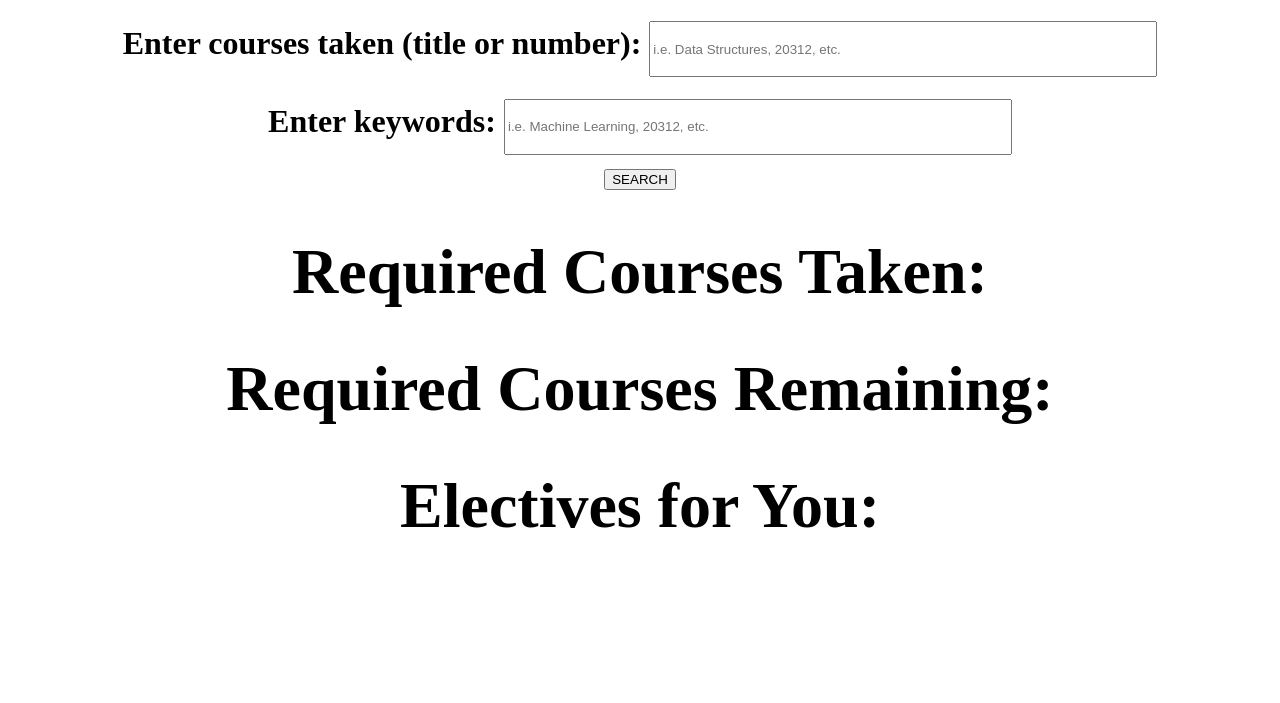
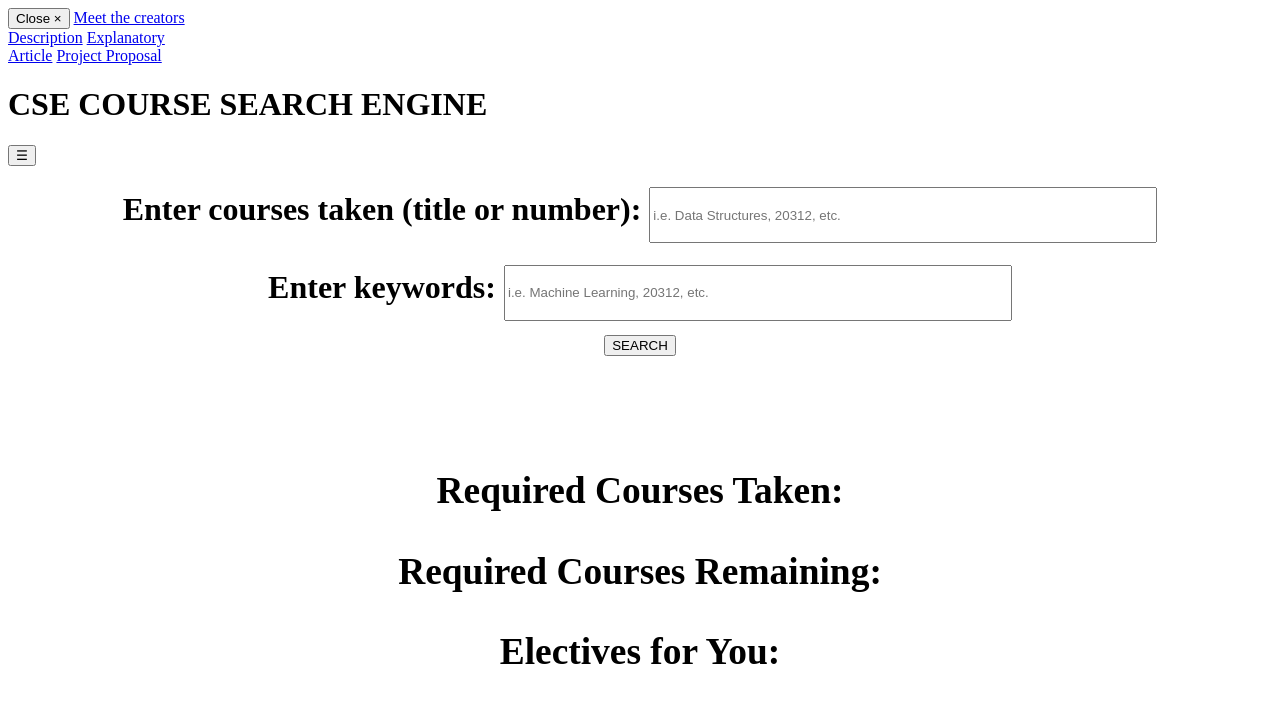
Before and after one commit to hsiaopat/cse_course_search_engine, a Flask app: page / in a window 1280 px wide. Shown: the top 703 px of the page. Run offline with Flask 2, Linux system fonts and the light colour scheme; data that the repository does not hold is empty.

Commit message:
preliminary css

```diff
--- a/templates/index.html
+++ b/templates/index.html
@@ -2,9 +2,27 @@
 <html lang="en">
 	<head>
 		<title>CSE COURSE SEARCH ENGINE</title>
+		<link rel="preconnect" href="https://fonts.googleapis.com">
+		<link rel="preconnect" href="https://fonts.gstatic.com" crossorigin>
+		<link href="https://fonts.googleapis.com/css2?family=Roboto+Mono:wght@500&family=Russo+One&display=swap" rel="stylesheet">
 	</head>
 
+
 	<body>
+		<div class="sidebar bar-block collapse card animate-right" style="width:200px;" id="sideBar">
+			<button class="bar-item button large hide-large" onclick="close()">Close &times;</button>
+			<a href=# class="bar-item button">Meet the creators</a>
+			<a href=# class="bar-item button">Description</a>
+			<a href=# class="bar-item button">Explanatory Article</a>
+			<a href=# class="bar-item button">Project Proposal</a>
+		</div>
+
+
+		<div class="greeting wrapper">
+			<h1>CSE COURSE SEARCH ENGINE</h1>
+			<button class="button teal xlarge hide-large" onclick="open()">&#9776;</button>
+		</div>
+
 		<!--send info from here to python code-->
 		<form action="/" method="POST">
 		<!--search for course taken-->
@@ -19,18 +37,20 @@
 			<button name="keywordSubmit" id = "keywordSub" type="submit" title="SEARCH">SEARCH</button>
 		</center></div>
 		</form>
+		<br>
+		</br>
 
 		<!--containers for classes display-->
 		<!--first two containers are in one row so we are putting in the same class-->
 		<div class="req" id="target" >
-			<h1><center>Required Courses Taken:</center></h1>
 			<div class="container">
+				<h3><center>Required Courses Taken:</center></h3>
 				{% for course in taken %}
 					<p>{{course}}</p>
 				{% endfor %}
 			</div>
-			<h1><center>Required Courses Remaining:</center></h1>
 			<div class="container">
+				<h3><center>Required Courses Remaining:</center></h3>
 				{% for course in remaining %}
 					<p>{{course}}</p>
 				{% endfor %}
@@ -38,11 +58,116 @@
 		</div>
 		<!--last container is on its own-->
 		<div class="electives" id="target">
-			<h1><center>Electives for You:</center></h1>
 			<div class="container">
+				<h3><center>Electives for You:</center></h3>
 				{% for course in electivesAvailable %}
 					<p>{{course}}</p>
 				{% endfor %}
 			</div>
+
+		<script>
+		function open(){
+			document.getElementById("sideBar").style.display="block";
+		}
+		function close(){
+			document.getElementById("sideBar").style.display="none";
+		}
 	</body>
 </html>
+
+<style>
+html, body{
+  	padding: 0;
+    margin: 0;
+}
+
+h1,h2,h3,h4,h5,h6,strong{
+  color: var(--mainText);
+  font-family: 'Russo One', sans-serif;
+  font-weight: 500;
+}
+
+p,li,span,label,input,textarea{
+  color: var(--secondaryText);
+  font-family: 'Roboto Mono', monospace;
+  font-size: 20px;
+}
+
+.req{
+  display: grid;
+  grid-template-columns: repeat(auto-fit, 400px);
+  gap:50px;
+  justify-content: center;
+  padding-bottom: 50px;
+}
+
+.electives{
+	display: grid;
+	grid-template-columns: repeat(auto-fit, 600px);
+	justify-content: center;
+	padding-bottom: 50px;
+}
+
+.container{
+	border:1px solid var(--borderColor);
+	--webkit-box-shadow: -2px 7px 21px -9px rgba(0,0,0.75);
+	-moz-box-shadow: -2px 7px 21px -9px rgba(0,0,0,0.75);
+	box-shadow: -2px 7px 21px -9px rgba(0,0,0,0.75);
+}
+
+
+
+
+
+
+
+
+
+
+
+
+
+
+
+.sidebar{
+	height: 100%;
+	width: 200px;
+	background-color:#fff;
+	position:fixed!important;
+	z-index:1;
+	overflow:auto;
+}
+
+.bar-block{
+	width:100%;
+	display: block;
+	text-align:right;
+	padding:8px 16px;
+	white-space:normal;
+	float:none;
+	outline:0;
+}
+
+.collapse{
+	display:block!important;
+}
+
+.card{
+	box-shadow:0 2px 5px 0 rgba(0,0,0,0.16),0 2px 10px 0 rgba(0,0,0,0.12);
+}
+
+.animate-right{
+	position: relative;
+	animation:animateright 0.4s
+}@keyframes animateright{from{right:-300px;opacity:0}to{right:0;opacity:1}}
+
+.bar-item{
+	padding:8px 16px;
+	float:right;
+	width:auto;
+	border:none;
+	display:block;
+	outline:0;
+}
+
+</style>
```
Also changed, not shown: 1 other file.
